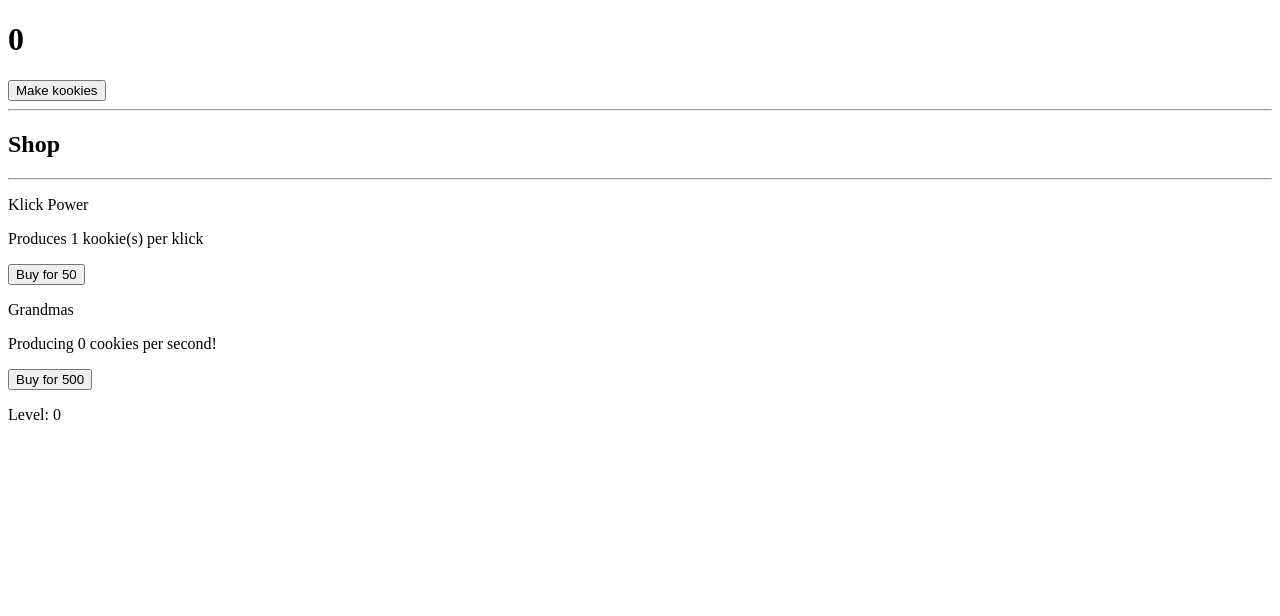
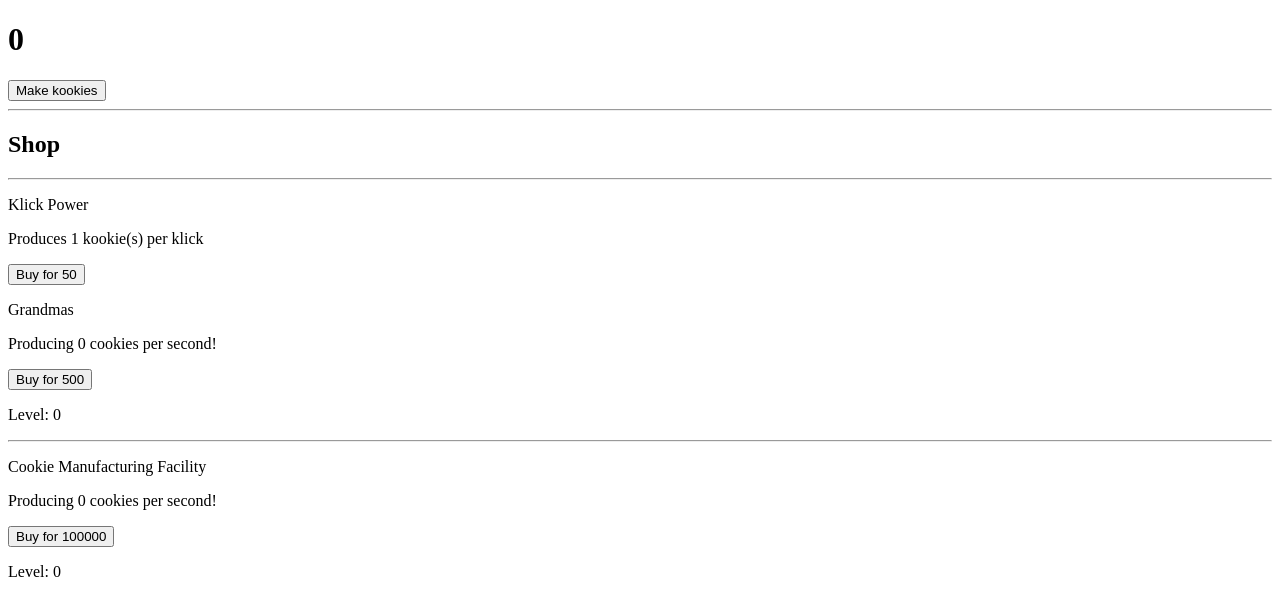
Before and after one commit to SlickJohnson/kookie-klicker, a plain HTML site: page index.html in a window 1280 px wide. Drawn offline with Linux system fonts and the light colour scheme.

Commit message:
Add cookie manufacturing facilitiy item to shop

```diff
--- a/index.html
+++ b/index.html
@@ -18,6 +18,12 @@
     <p>Producing <span id="grandma-multiple">0</span> cookies per second!</p>
     <button id="buy-grandma">Buy for <span id="grandma-price">500</span></button>
     <p>Level: <span id="grandma-level">0</span></p>
+    <!--Cookie Manufacturing Facility-->
+    <hr>
+    <p>Cookie Manufacturing Facility</p>
+    <p>Producing <span id="facility-multiple">0</span> cookies per second!</p>
+    <button id="buy-facility">Buy for <span id="facility-price">100000</span></button>
+    <p>Level: <span id="facility-level">0</span></p>
 
     <script src="./scripts.js"></script>
   </body>
```
